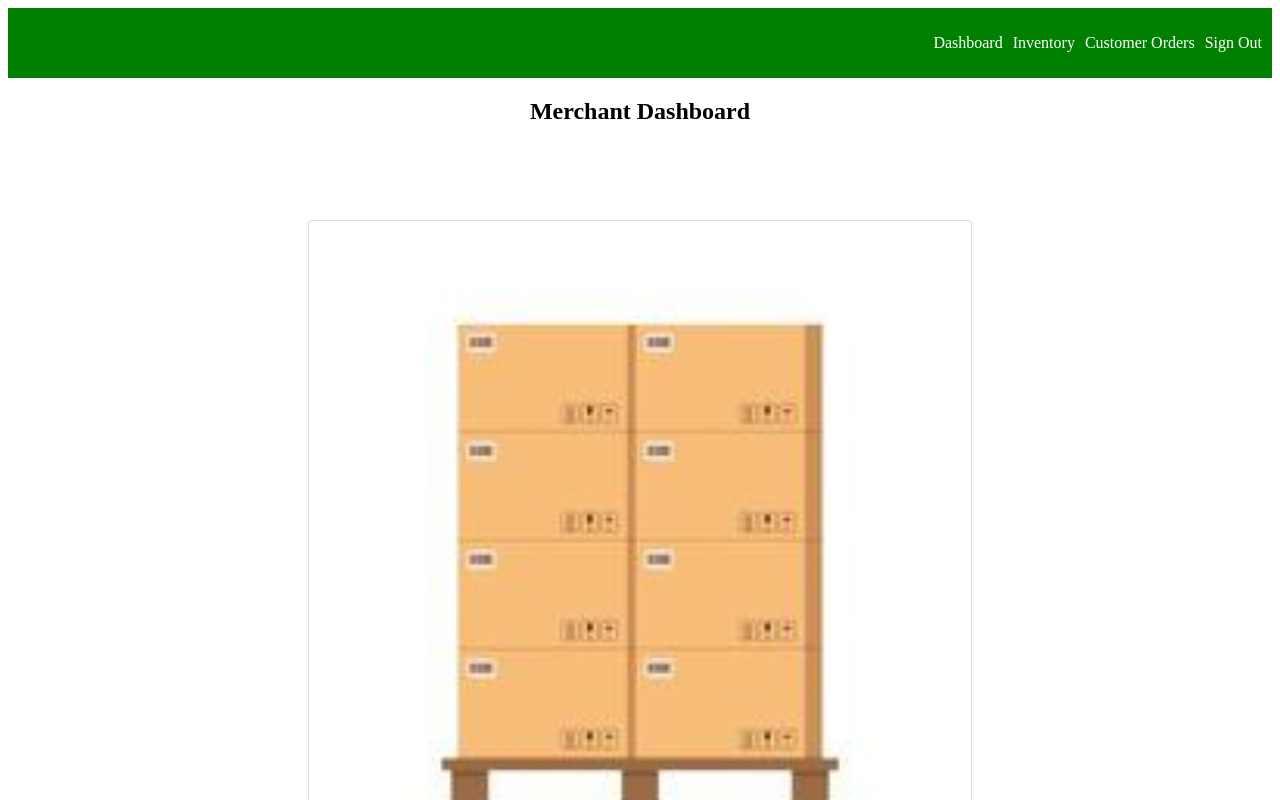
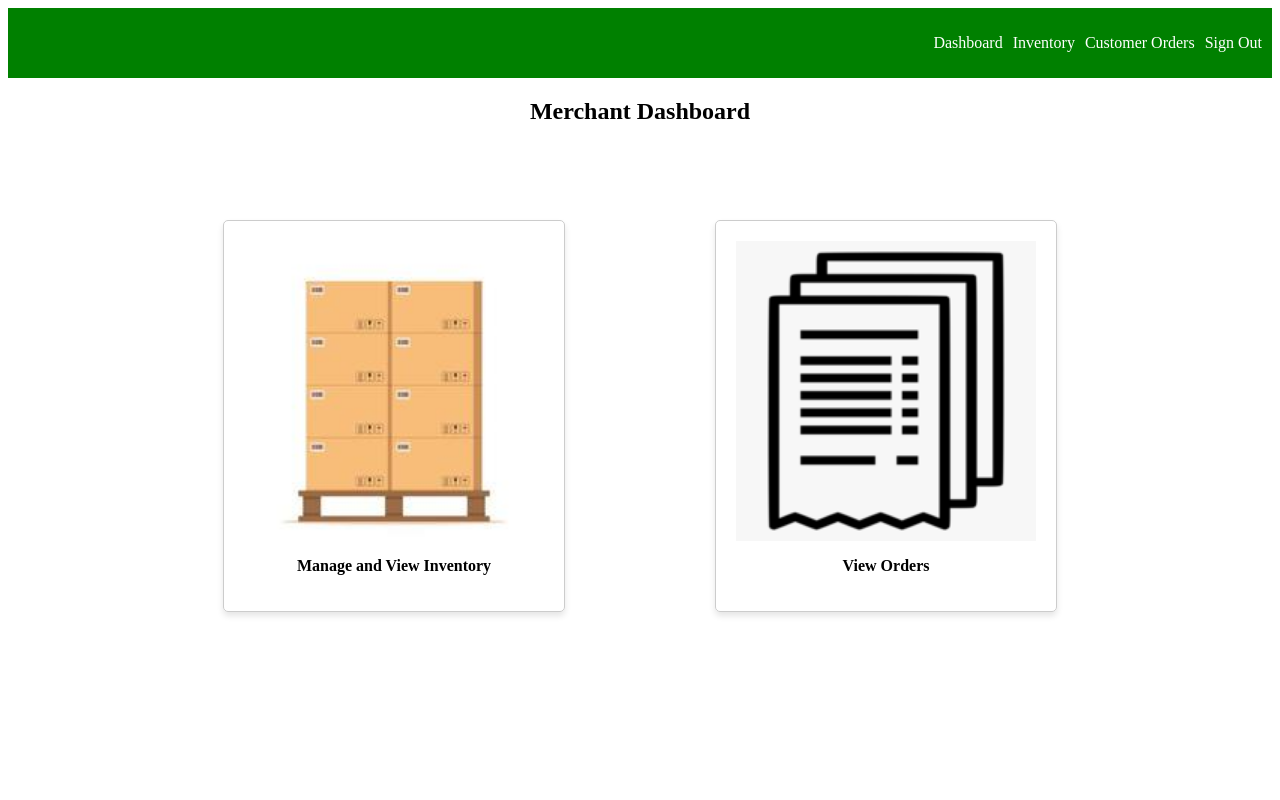
Before and after one commit to riceandbeans35/fullstack, a React (Create React App) app in the folder client/: page /merchantdashboard/1 in a window 1280 px wide. Shown: the top 800 px of the page. Built offline with nearby package versions, Linux system fonts and the light colour scheme; no server answers.

Commit message:
Fixed styles.

```diff
--- a/client/src/components/OrderForm.js
+++ b/client/src/components/OrderForm.js
@@ -3,6 +3,7 @@ import Axios from "axios";
 import { useNavigate } from "react-router-dom";
 import { useParams } from "react-router-dom";
 import { useSelector } from "react-redux";
+import "../styles/Buttons.css";
 
 const OrderForm = () => {
   const [customer, setCustomer] = useState([]);
@@ -79,16 +80,14 @@ const OrderForm = () => {
   };
 
   return (
-    <div>
     <button
-        className="bottom-store-checkout-button"
       onClick={() => {
         submitOrder();
       }}
+      className="bottom-store-checkout-button"
     >
       Submit Order
     </button>
-    </div>
   );
 };
 
--- a/client/src/customerpages/Checkout.js
+++ b/client/src/customerpages/Checkout.js
@@ -28,14 +28,14 @@ const Checkout = () => {
         <strong>Total: ${totalAmount.toFixed(2)}</strong>
       </p>
       {totalAmount > 0 ? (
-        <div className="bottom-store-buttons">
+        <div className="bottom-buttons">
           <button
             onClick={() => {
               navigate(
                 `/selectedstore/${parameters.id}/${parameters.customer_id}`
               );
             }}
-            className="bottom-store-checkout-button"
+            className="bottom-store-buttons"
           >
             Continue Shopping
           </button>
--- a/client/src/customerpages/StoreList.js
+++ b/client/src/customerpages/StoreList.js
@@ -23,16 +23,20 @@ const StoreList = () => {
     <div>
       <CustomerNavbar />
       <h2 className="center">Atlas Stores</h2>
-      <div className="card-container">
+      <div className="storelist-card-container">
         {merchants.map((merchant) => (
-          <div className="card" key={merchant.id}>
+          <div className="storelist-card" key={merchant.id}>
             <Link
               to={`/selectedstore/${merchant.id}/${customerId.id}`}
-              className="card-link"
+              className="storelist-card-link"
               key={merchant.id}
             >
-              <img src={store} alt={merchant.store} className="card-image" />
-              <div className="card-description">
+              <img
+                src={store}
+                alt={merchant.store}
+                className="storelist-card-image"
+              />
+              <div className="storelist-card-description">
                 <p>
                   <strong>{merchant.store}</strong>
                 </p>
--- a/client/src/merchantpages/MerchantDashboard.js
+++ b/client/src/merchantpages/MerchantDashboard.js
@@ -36,22 +36,29 @@ const MerchantDashboard = () => {
   return (
     <div>
       <MerchantNavbar />
-      <h2 className="header">Merchant Dashboard</h2>
-      <div className="card-container">
-        <div className="card">
-          <Link to={`/inventory/${merchantId}`} className="card-link">
-            <img src={inventory} alt="Inventory" className="card-image" />
-            <div className="card-description">
+      <h2 className="dashboard-header">Merchant Dashboard</h2>
+      <div className="dashboard-card-container">
+        <div className="dashboard-card">
+          <Link to={`/inventory/${merchantId}`} className="dashboard-card-link">
+            <img
+              src={inventory}
+              alt="Inventory"
+              className="dashboard-card-image"
+            />
+            <div className="dashboard-card-description">
               <p>
                 <strong>Manage and View Inventory</strong>
               </p>
             </div>
           </Link>
         </div>
-        <div className="card">
-          <Link to={`/customerorders/${merchantId}`} className="card-link">
-            <img src={orders} alt="Orders" className="card-image" />
-            <div className="card-description">
+        <div className="dashboard-card">
+          <Link
+            to={`/customerorders/${merchantId}`}
+            className="dashboard-card-link"
+          >
+            <img src={orders} alt="Orders" className="dashboard-card-image" />
+            <div className="dashboard-card-description">
               <p>
                 <strong>View Orders</strong>
               </p>
--- a/client/src/styles/MerchantDashboard.css
+++ b/client/src/styles/MerchantDashboard.css
@@ -1,8 +1,8 @@
-.header {
+.dashboard-header {
   text-align: center;
 }
 
-.card {
+.dashboard-card {
   border: 1px solid #ccc;
   border-radius: 5px;
   padding: 20px;
@@ -12,11 +12,11 @@
   transition: transform 0.2s;
 }
 
-.card:hover {
+.dashboard-card:hover {
   transform: scale(1.05);
 }
 
-.card-link {
+.dashboard-card-link {
   text-decoration: none;
   color: inherit;
   display: flex;
@@ -29,12 +29,12 @@
   width: 100%;
 }
 
-.card-image {
+.dashboard-card-image {
   width: 100%;
   height: auto;
 }
 
-.card-description {
+.dashboard-card-description {
   text-align: center;
 }
 .order-card-description {
@@ -57,7 +57,7 @@
   flex-direction: column;
 }
 
-.card-container {
+.dashboard-card-container {
   display: flex;
   justify-content: center;
   align-items: center;
--- a/client/src/styles/SelectedStore.css
+++ b/client/src/styles/SelectedStore.css
@@ -13,23 +13,3 @@
   width: calc(50% - 10px);
   box-shadow: 0 2px 4px rgba(0, 0, 0, 0.1);
 }
-
-.pagination {
-  margin-top: 20px;
-  display: flex;
-  justify-content: center;
-  gap: 10px;
-}
-
-.pagination button {
-  background-color: #0074e4;
-  color: #fff;
-  border: none;
-  border-radius: 5px;
-  padding: 10px 15px;
-  cursor: pointer;
-}
-
-.pagination button:hover {
-  background-color: #0055b3;
-}
--- a/client/src/styles/StoreList.css
+++ b/client/src/styles/StoreList.css
@@ -1,11 +1,11 @@
-.card-container {
+.storelist-card-container {
   display: flex;
   flex-wrap: wrap;
-  justify-content: space-between;
+  grid-template-columns: repeat(auto-fit, minmax(300px, 1fr));
   gap: 20px;
 }
 
-.card {
+.storelist-card {
   background-color: #fff;
   border: 1px solid #ddd;
   border-radius: 5px;
@@ -15,21 +15,21 @@
   transition: transform 0.2s ease-in-out;
 }
 
-.card:hover {
+.storelist-card:hover {
   transform: scale(1.05);
 }
 
-.card-link {
+.storelist-card-link {
   text-decoration: none;
   color: #333;
 }
 
-.card-image {
+.storelist-card-image {
   max-width: 100%;
   height: auto;
 }
 
-.card-description {
+.storelist-card-description {
   margin-top: 10px;
   text-align: center;
 }
```
Lines whose indentation alone changed are shown as unchanged.
